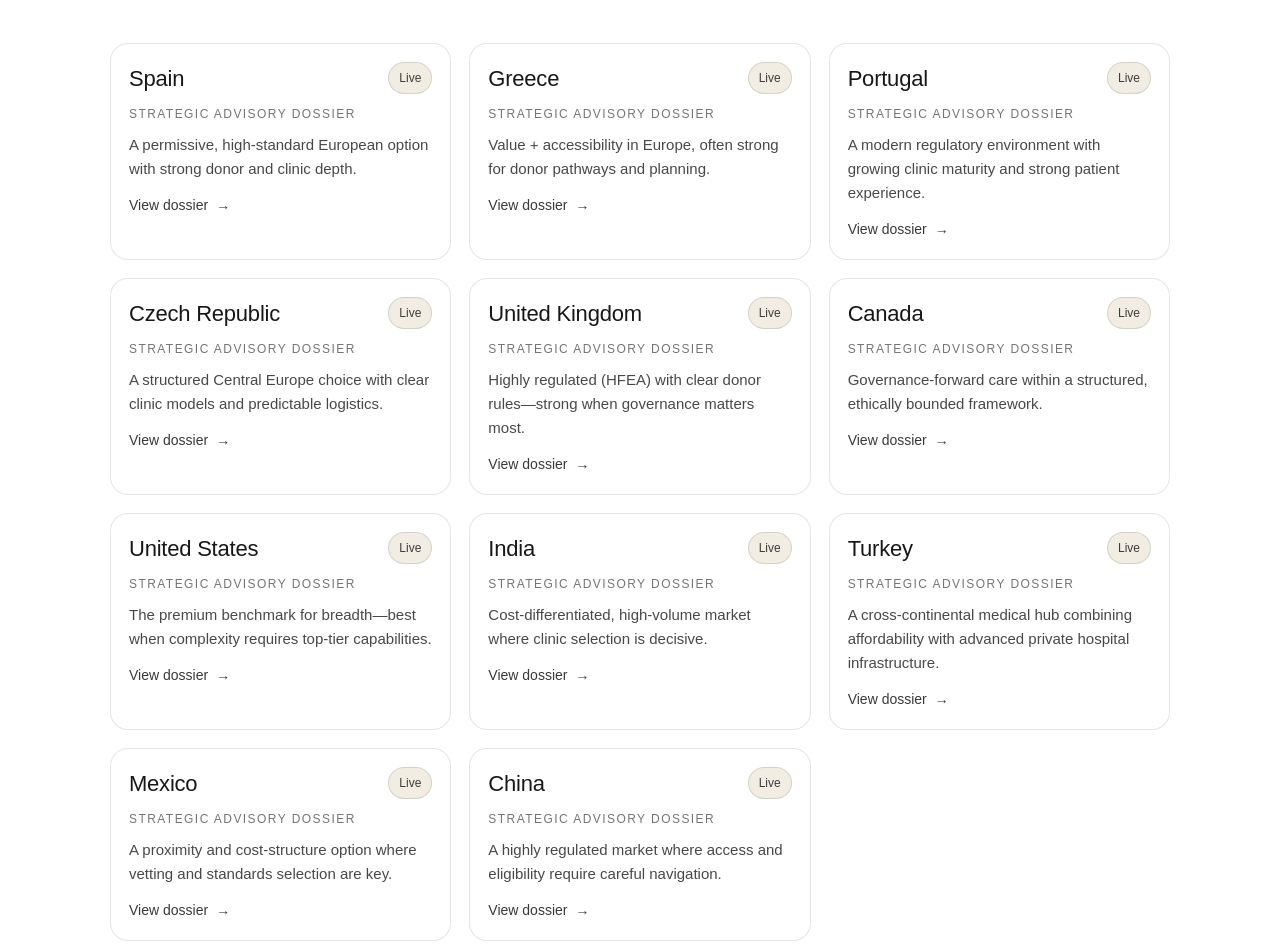
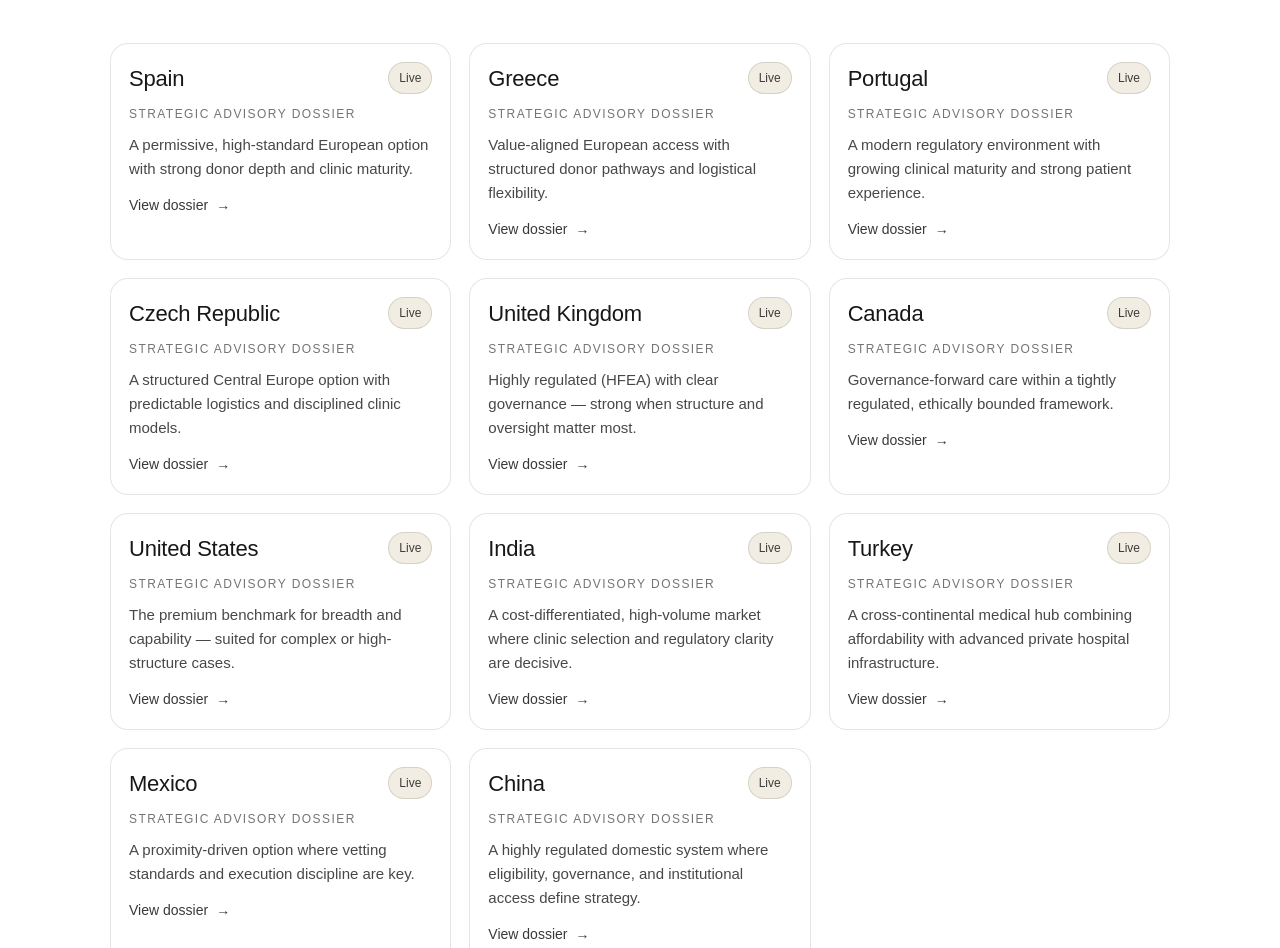
Before and after one commit to fmeliteintl-collab/fertilitycarehub-web, a Next.js app: page /countries in a window 1280 px wide. Shown: the part 264-1212 px from the top of the page. Built offline with nearby package versions, Linux system fonts and the light colour scheme.

Commit message:
Fix countries map casing and types

```diff
--- a/app/countries/page.tsx
+++ b/app/countries/page.tsx
@@ -5,62 +5,62 @@ type Country = {
   status: "Live" | "In build";
   oneLiner: string;
 };
-const COUNTRIES: Country[] = [
+const countries = [
   {
     slug: "spain",
     name: "Spain",
     status: "Live",
     oneLiner:
-    "A permissive, high-standard European option with strong donor and clinic depth.",
+      "A permissive, high-standard European option with strong donor depth and clinic maturity.",
   },
   {
     slug: "greece",
     name: "Greece",
     status: "Live",
     oneLiner:
-    "Value + accessibility in Europe, often strong for donor pathways and planning.",
+      "Value-aligned European access with structured donor pathways and logistical flexibility.",
   },
   {
     slug: "portugal",
     name: "Portugal",
     status: "Live",
     oneLiner:
-    "A modern regulatory environment with growing clinic maturity and strong patient experience.",
+      "A modern regulatory environment with growing clinical maturity and strong patient experience.",
   },
   {
     slug: "czech-republic",
     name: "Czech Republic",
     status: "Live",
     oneLiner:
-    "A structured Central Europe choice with clear clinic models and predictable logistics.",
+      "A structured Central Europe option with predictable logistics and disciplined clinic models.",
   },
   {
     slug: "united-kingdom",
     name: "United Kingdom",
     status: "Live",
     oneLiner:
-    "Highly regulated (HFEA) with clear donor rules—strong when governance matters most.",
+      "Highly regulated (HFEA) with clear governance — strong when structure and oversight matter most.",
   },
   {
     slug: "canada",
     name: "Canada",
     status: "Live",
     oneLiner:
-    "Governance-forward care within a structured, ethically bounded framework.",
+      "Governance-forward care within a tightly regulated, ethically bounded framework.",
   },
   {
     slug: "united-states",
     name: "United States",
     status: "Live",
     oneLiner:
-    "The premium benchmark for breadth—best when complexity requires top-tier capabilities.",
+      "The premium benchmark for breadth and capability — suited for complex or high-structure cases.",
   },
   {
     slug: "india",
     name: "India",
     status: "Live",
     oneLiner:
-    "Cost-differentiated, high-volume market where clinic selection is decisive.",
+      "A cost-differentiated, high-volume market where clinic selection and regulatory clarity are decisive.",
   },
   {
     slug: "turkey",
@@ -74,16 +74,17 @@ const COUNTRIES: Country[] = [
     name: "Mexico",
     status: "Live",
     oneLiner:
-    "A proximity and cost-structure option where vetting and standards selection are key.",
+      "A proximity-driven option where vetting standards and execution discipline are key.",
   },
   {
     slug: "china",
     name: "China",
     status: "Live",
     oneLiner:
-    "A highly regulated market where access and eligibility require careful navigation.",
+      "A highly regulated domestic system where eligibility, governance, and institutional access define strategy.",
   },
 ];
+
 export default function CountriesPage() {
   return (
     <main
@@ -128,7 +129,7 @@ export default function CountriesPage() {
           gap: 18,
         }}
       >
-        {COUNTRIES.map((c) => (
+        {countries.map((c) => (
           <Link
             key={c.slug}
             href={`/countries/${c.slug}`}
```
Lines whose indentation alone changed are shown as unchanged.
